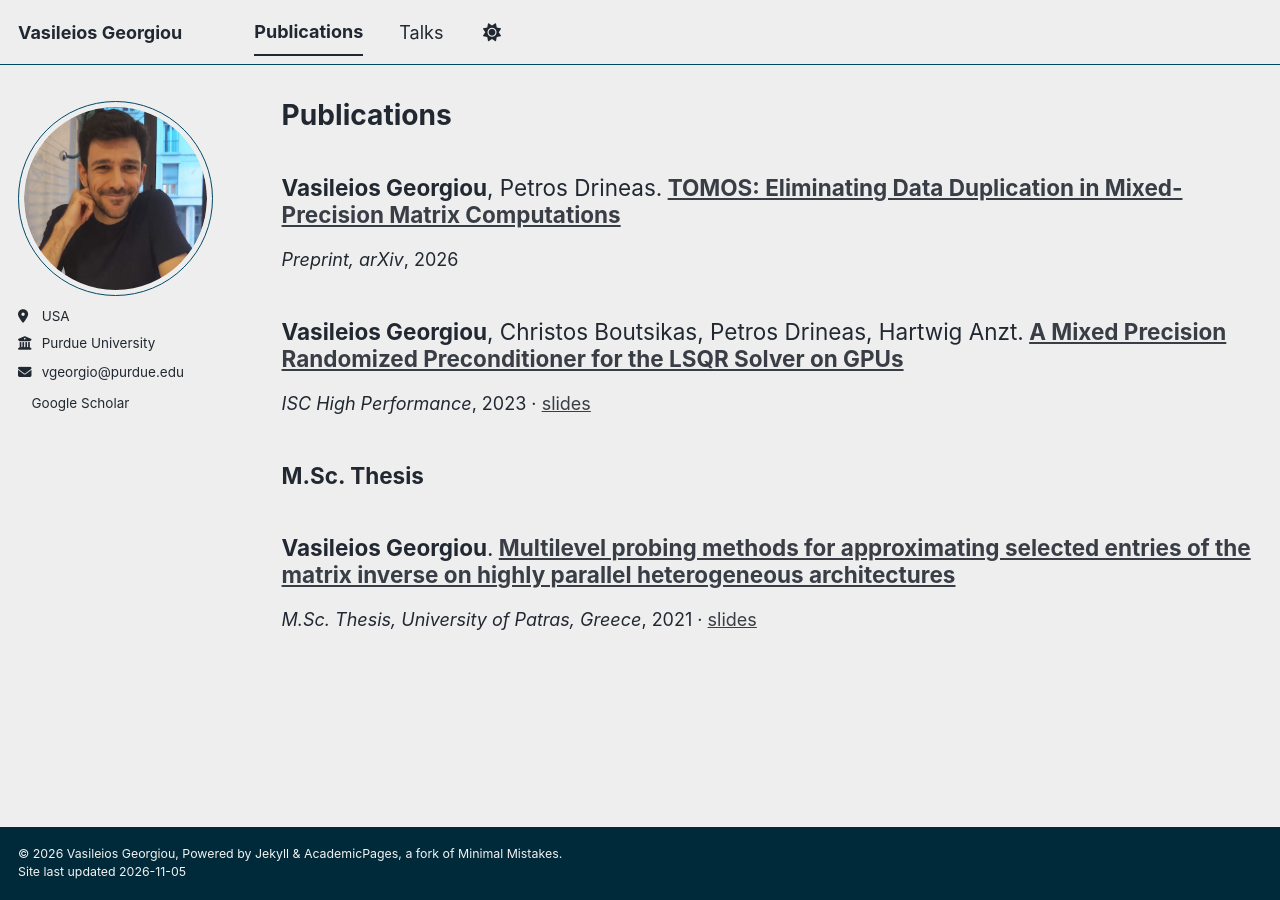
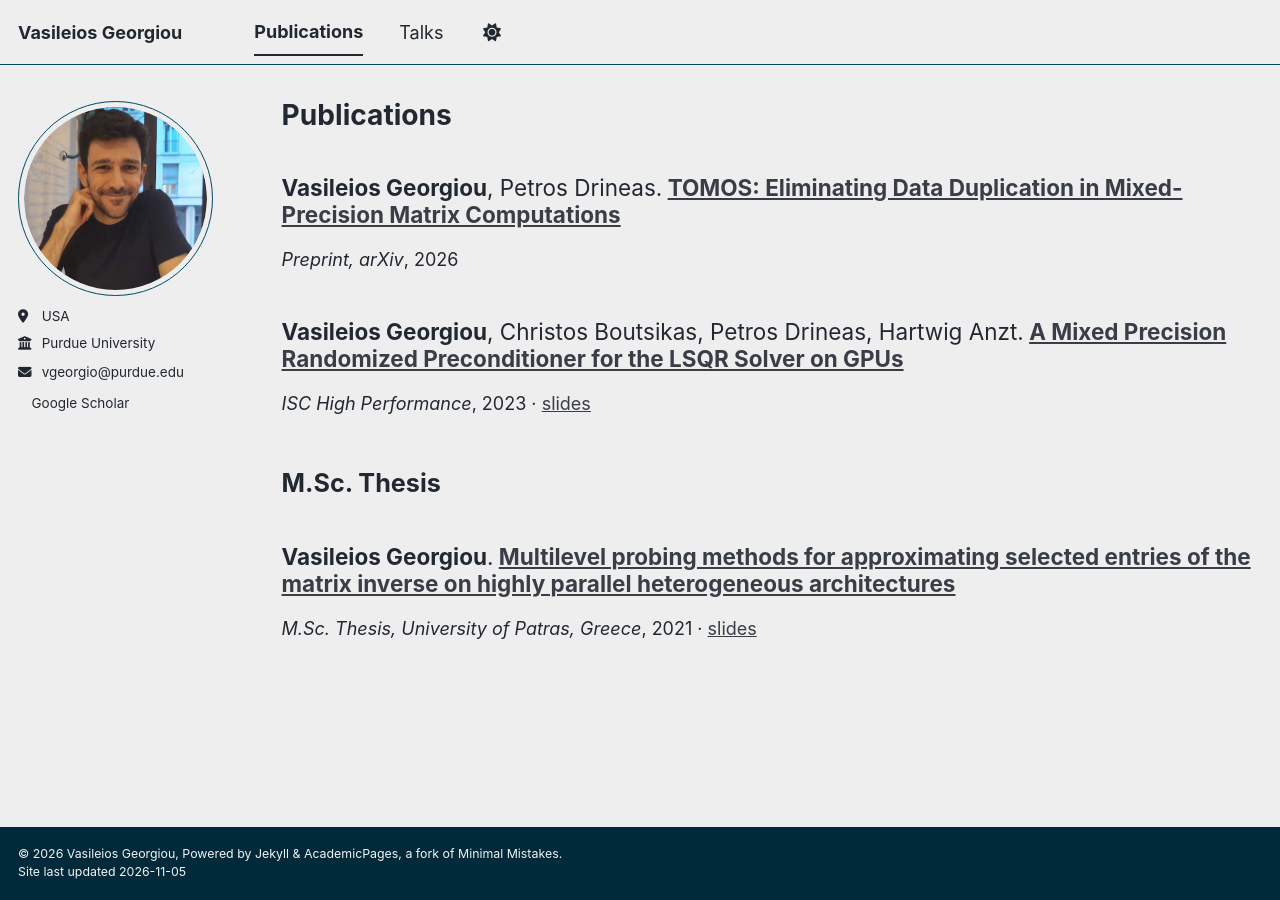
Before and after one commit to vasilisge0/vasilisge0.github.io, a Jekyll site: the page built from _pages/publications.html, in a window 1280 px wide. Built offline with Jekyll 4.4.1, drawn with Linux system fonts in a browser that asks for light colours; a script bundle is joined from its source files by our own code; a style sheet for code colours, icons or effects is not loaded.

Commit message:
Make publication section headings slightly larger
Co-Authored-By: Claude Opus 5.5 <noreply@anthropic.com>

```diff
--- a/_pages/publications.html
+++ b/_pages/publications.html
@@ -16,7 +16,7 @@ author_profile: true
         {% continue %}
       {% endif %}
       {% unless title_shown %}
-        {% if category[1].title %}<h2>{{ category[1].title }}</h2>{% endif %}
+        {% if category[1].title %}<h2 class="archive__section-title">{{ category[1].title }}</h2>{% endif %}
         {% assign title_shown = true %}
       {% endunless %}
       {% include archive-single.html %}
--- a/_sass/layout/_archive.scss
+++ b/_sass/layout/_archive.scss
@@ -244,3 +244,9 @@
     }
   }
 }
+
+// section headings on the Publications page (e.g. "M.Sc. Thesis"),
+// between the page title (1.563em) and the default h2 (1.25em)
+.archive__section-title {
+  font-size: 1.4em;
+}
```
